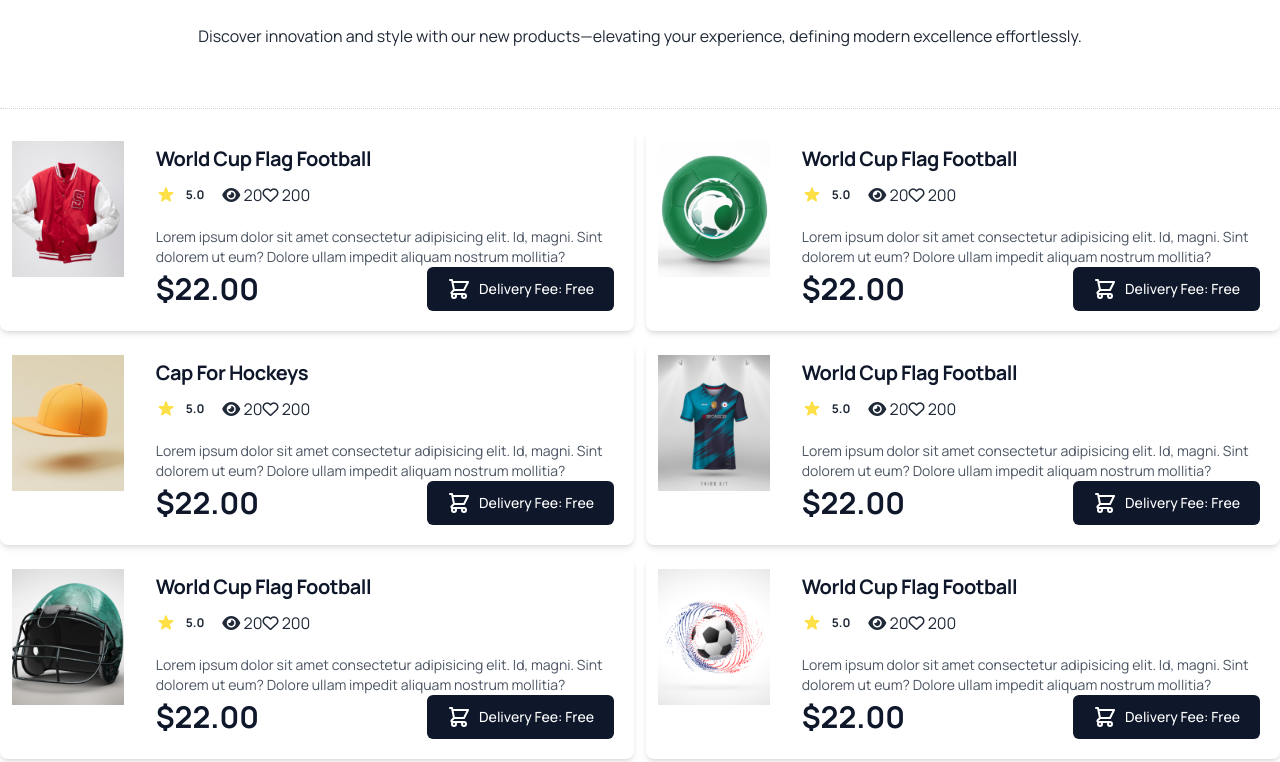
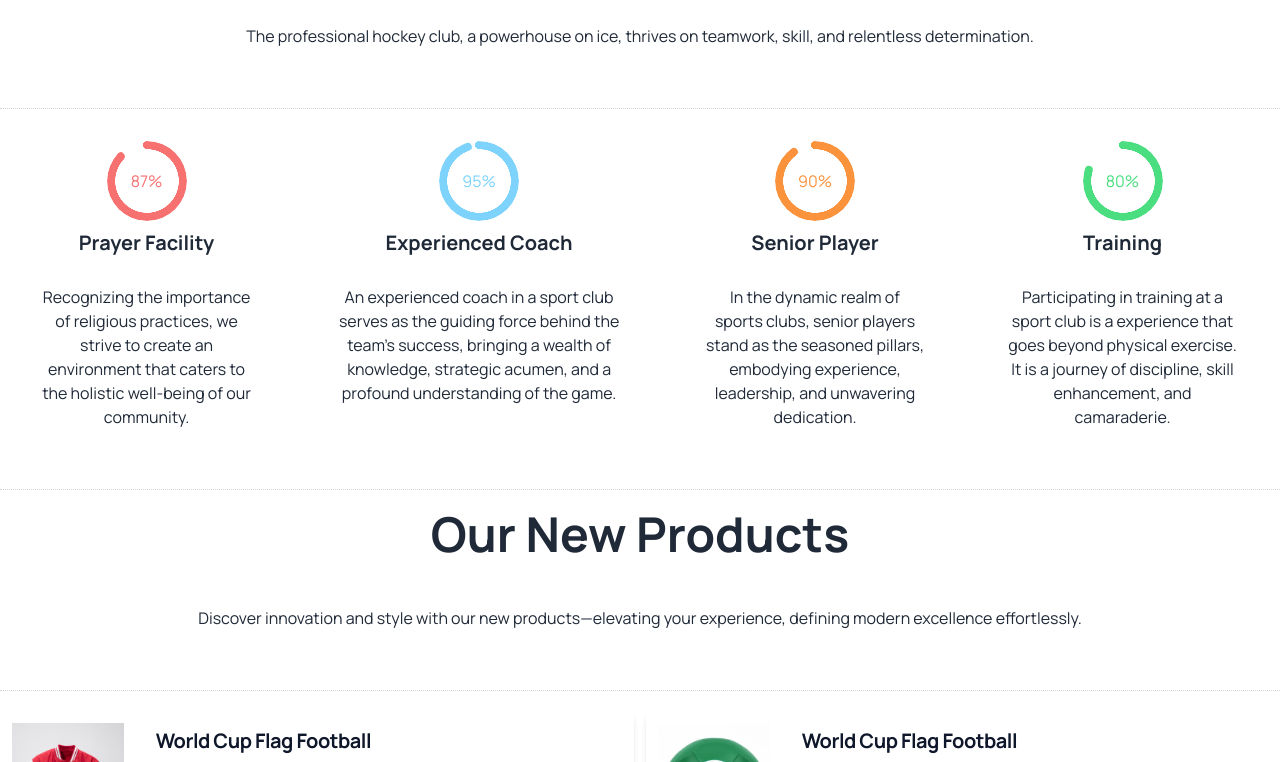
Before and after one commit to AbuBakkarSiddique007/hockey-sports-website, a plain HTML site: page index.html in a window 1280 px wide. Shown: the part 761-1523 px from the top of the page. Drawn offline with nearby package versions, Linux system fonts and the light colour scheme.

Commit message:
Professional Hockeys Club section

```diff
--- a/index.html
+++ b/index.html
@@ -73,9 +73,6 @@
                     </ul>
                 </div>
                 <div class="navbar-end gap-10">
-
-                    <!-- <button class="btn btn-error">Error</button> -->
-
                     <svg xmlns="http://www.w3.org/2000/svg" width="24" height="24" viewBox="0 0 24 24" fill="none">
                         <g clip-path="url(#clip0_5_6)">
                             <path
@@ -129,14 +126,60 @@
         </div>
         <!-- slider section end -->
 
+    </header>
 
-    </header>
     <main>
 
+        <section class="container mx-auto">
+            <!-- Professional Hockeys Club start -->
+            <div>
+                <div class="border-t border-b border-dotted border-y-gray-300 mt-5 p-5">
+                    <h3 class="text-5xl mb-12 font-semibold text-center">Professional Hockeys Club</h3>
+                    <p class="text-base	mb-10 text-center">
+                        The professional hockey club, a powerhouse on ice, thrives on teamwork, skill, and relentless
+                        determination.
+                    </p>
+                </div>
 
+                <div class="flex-1 lg:flex">
+
+                    <div class="flex flex-col items-center p-5">
+                        <div class="radial-progress bg-white text-red-400 flex justify-center items-center mt-3"
+                            style="--value:87;" role="progressbar">87%</div>
+                        <h3 class="my-2 font-bold text-xl">Prayer Facility</h3>
+                        <p class="p-5 text-center">Recognizing the importance of religious practices, we strive to
+                            create an environment that caters to the holistic well-being of our community.</p>
+                    </div>
+                    <div class="flex flex-col items-center p-5">
+                        <div class="radial-progress bg-white text-sky-300 flex justify-center items-center mt-3"
+                            style="--value:95;" role="progressbar">95%</div>
+                        <h3 class="my-2 font-bold text-xl">Experienced Coach</h3>
+                        <p class="p-5 text-center">An experienced coach in a sport club serves as the guiding force
+                            behind the team's success, bringing a wealth of knowledge, strategic acumen, and a profound
+                            understanding of the game. </p>
+                    </div>
+                    <div class="flex flex-col items-center p-5">
+                        <div class="radial-progress bg-white text-orange-400 flex justify-center items-center mt-3"
+                            style="--value:90;" role="progressbar">90%</div>
+                        <h3 class="my-2 font-bold text-xl">Senior Player</h3>
+                        <p class="p-5 text-center">
+                            In the dynamic realm of sports clubs, senior players stand as the seasoned pillars,
+                            embodying experience, leadership, and unwavering dedication. </p>
+                    </div>
+                    <div class="flex flex-col items-center p-5">
+                        <div class="radial-progress bg-white text-green-400 flex justify-center items-center mt-3"
+                            style="--value:80;" role="progressbar">80%</div>
+                        <h3 class="my-2 font-bold text-xl">Training</h3>
+                        <p class="p-5 text-center">Participating in training at a sport club is a
+                            experience that goes beyond physical exercise. It is a journey of discipline, skill
+                            enhancement, and camaraderie.</p>
+                    </div>
+                </div>
+            </div>
+            <!-- Professional Hockeys Club end -->
+        </section>
 
         <!-- Product section start -->
-
         <section class="container mx-auto">
 
             <div class="border-t border-b border-dotted border-y-gray-300 mt-5 p-5">
@@ -424,11 +467,7 @@
                         </div>
                     </div>
                 </div>
-
-
-
             </div>
-
 
         </section>
         <!-- Product section end -->
@@ -522,7 +561,7 @@
                     sit nullam proin.
                 </p>
             </div>
-            <div class="flex gap-2 border-t border-dotted ">
+            <div class="flex-1 lg:flex gap-2 border-t border-dotted ">
                 <div class="w-1/2  p-10 bg-white rounded-xl ">
                     <div class="grid grid-cols-1 gap-4">
                         <div class="rounded-md p-5 bg-green-300 bg-opacity-10">
@@ -548,8 +587,6 @@
                             <div class="p-4">
                                 <p class="mb-4">Location :</p>
                                 <h3 class="text-xl font-bold mb-2">152/1 Mohakhali Wireless Gate</h3>
-
-
                             </div>
                         </div>
                     </div>
@@ -608,8 +645,7 @@
         <!-- social link : -->
 
         <section class="container mx-auto">
-            <!-- <div class="border-t border-dotted border-y-gray-300 mt-5 p-5"></div> -->
-            <div class="m-3 footer footer-center p-10 bg-slate-100  text-base-content rounded">
+            <div class="m-3 footer footer-center p-10   text-base-content rounded">
                 <h3 class="text-3xl mb-1 font-semibold text-center">Social Media</h3>
                 <nav>
                     <div class="grid grid-flow-col gap-4">
@@ -633,20 +669,14 @@
                             </svg></a>
                     </div>
                 </nav>
-
             </div>
-            <!-- <div class="border-t border-dotted border-y-gray-300 mt-5 p-5"></div>
-        </section> -->
-
-
 
             <!-- get in touch section end -->
 
     </main>
-    <!-- footer footer-center p-10 bg-base-200 text-base-content rounded -->
     <!-- footer section start -->
     <footer class="container mx-auto">
-        <div class="footer p-10 bg-black text-base-content text-white">
+        <div class="sm:flex-1 footer p-10 bg-black text-base-content text-white">
             <nav>
                 <header class="footer-title text-white">Get In Touch</header>
                 <p class="w-[346px]">Dit amet consectetur. Condimentum adipiscing aliquam turpis placerat dolor. Purus
@@ -681,7 +711,6 @@
         </div>
     </footer>
     <!-- footer section end -->
-
 </body>
 
 </html>
```
